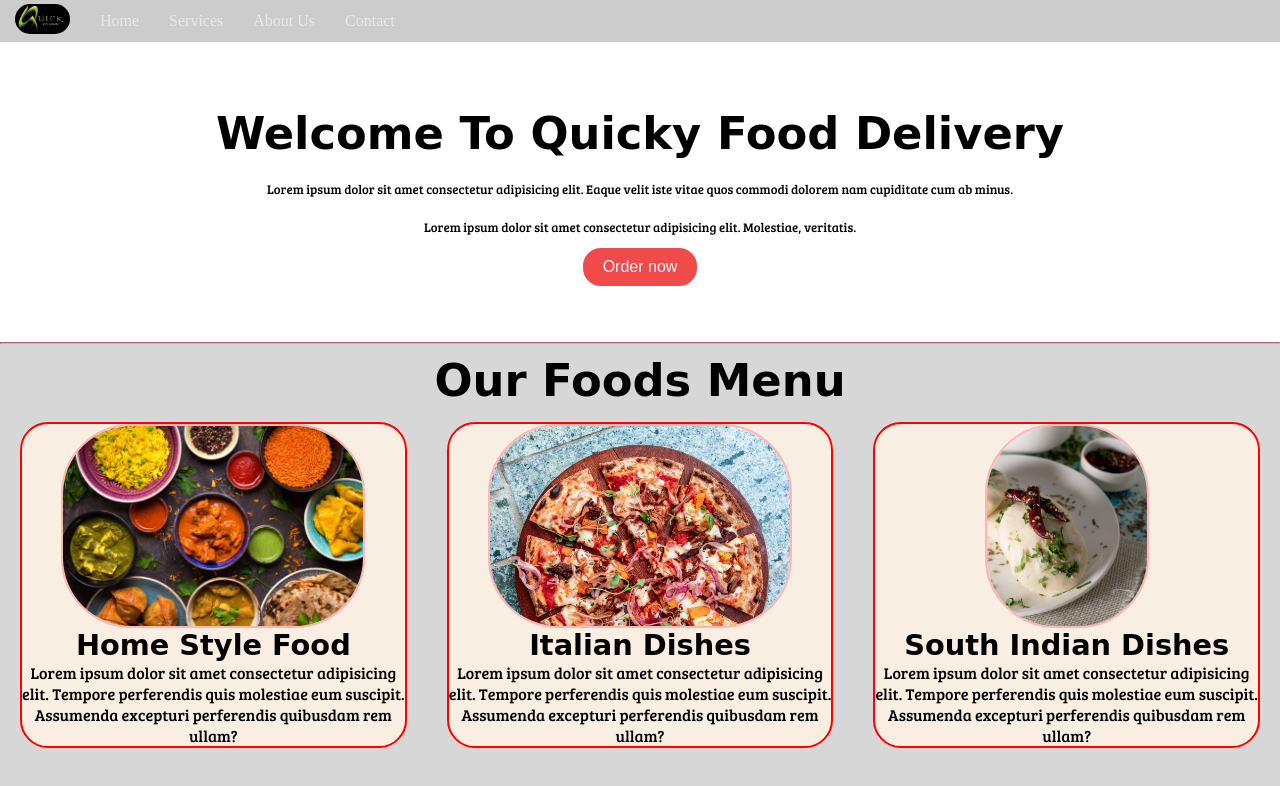
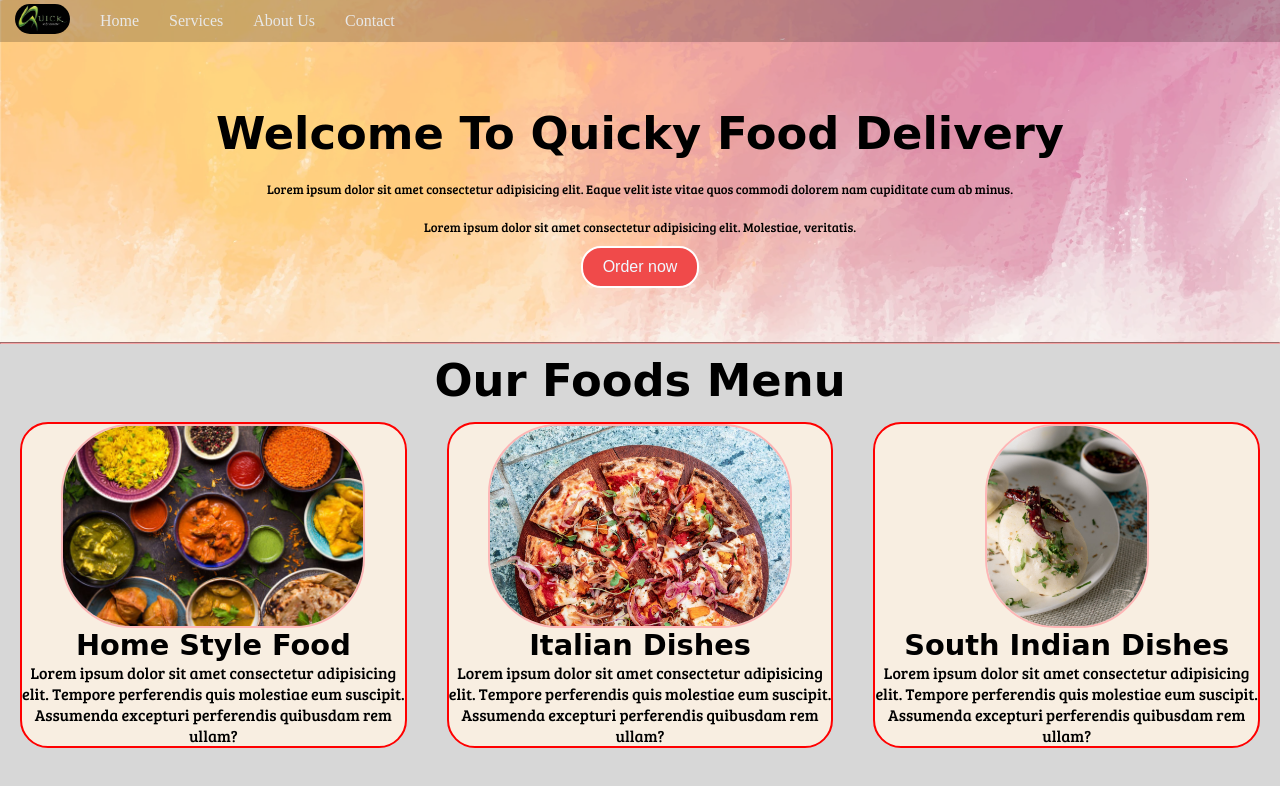
Before and after one commit to utsavp123/project2, a plain HTML site: page index.html in a window 1280 px wide. Shown: the top 786 px of the page. Drawn offline with Linux system fonts and the light colour scheme; the site is published under a folder, as on GitHub Pages, so addresses that start at the root find nothing; a web font is replaced by a local one.

Commit message:
Update style.css

```diff
--- a/style.css
+++ b/style.css
@@ -78,7 +78,7 @@ nav ul li a:hover{
 }
 #tom::before{
     content: "";
-    background: url("/BG-1.png") no-repeat center center/cover;
+    background: url("BG-1.png") no-repeat center center/cover;
     position: absolute;
     z-index: -1;
     opacity: 0.5;
```
